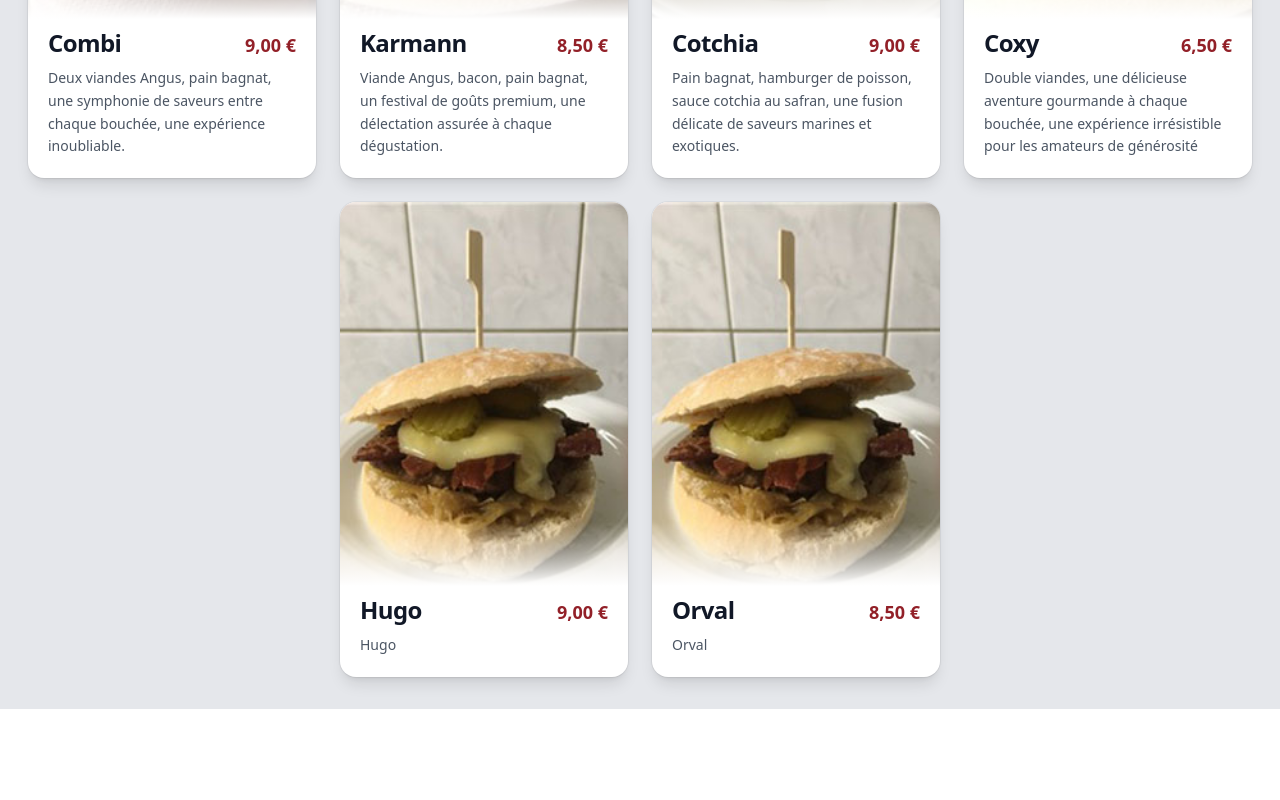
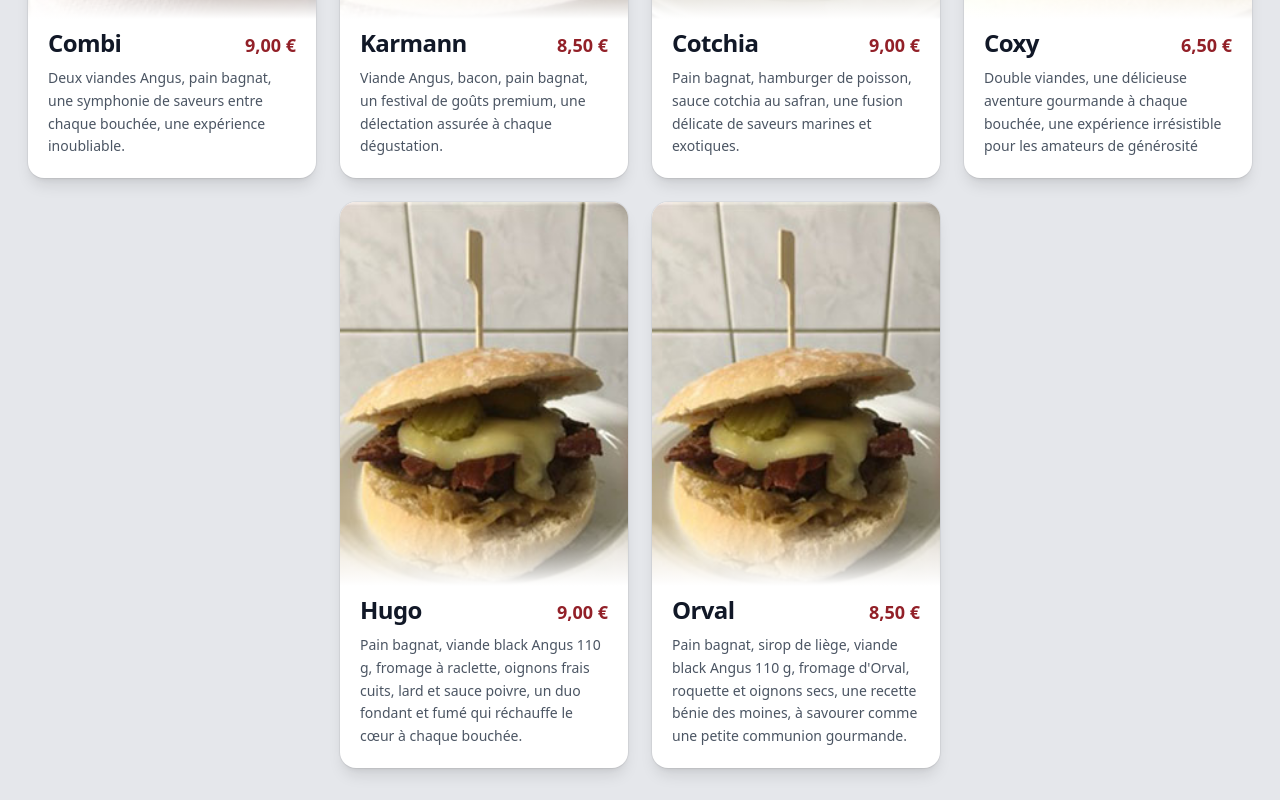
Before and after one commit to KaZzy12/coxyburger-vite, a Vue app: page /carte/hamburgers-speciaux in a window 1280 px wide. Shown: the part 660-1460 px from the top of the page. Before the commit the page ends 1369 px from the top, so only its background shows below. Built offline with nearby package versions, Linux system fonts and the light colour scheme.

Commit message:
Rajout description hugo & orval

```diff
--- a/src/burgers/burgers.js
+++ b/src/burgers/burgers.js
@@ -39,7 +39,8 @@ export const burgers = [
     id: 5,
     name: 'Hugo',
     image: '/images/hugoburger.png',
-    description: 'Hugo',
+    description:
+      'Pain bagnat, viande black Angus 110 g, fromage à raclette, oignons frais cuits, lard et sauce poivre, un duo fondant et fumé qui réchauffe le cœur à chaque bouchée.',
     isVege: false,
     price: 9,
   },
@@ -47,7 +48,8 @@ export const burgers = [
     id: 6,
     name: 'Orval',
     image: '/images/hugoburger.png',
-    description: 'Orval',
+    description:
+      "Pain bagnat, sirop de liège, viande black Angus 110 g, fromage d'Orval, roquette et oignons secs, une recette bénie des moines, à savourer comme une petite communion gourmande.",
     isVege: false,
     price: 8.5,
   },
```
